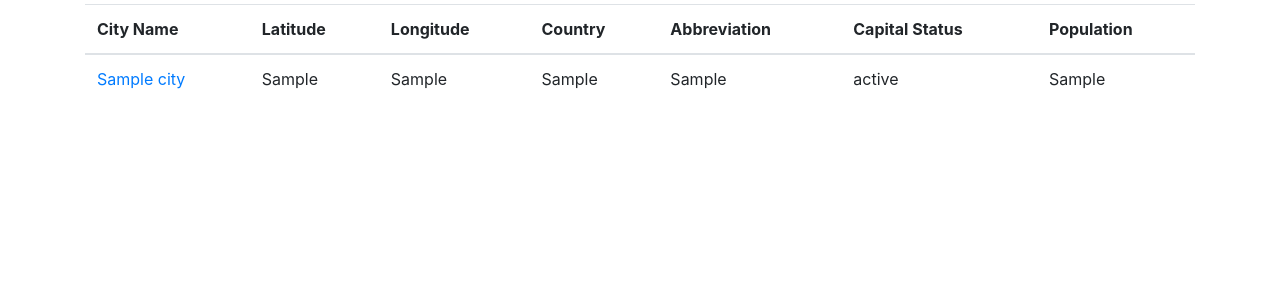
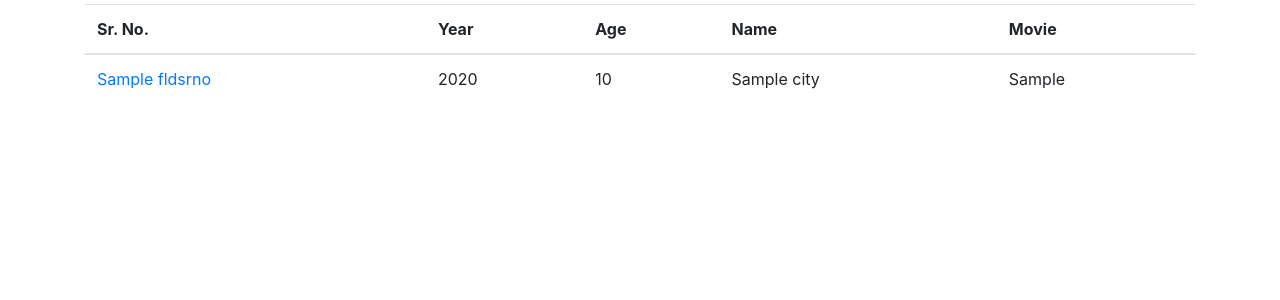
Before and after one commit to JaySRT/PythonFlaskDockerPycharm, a Flask app: template app/templates/index.html in a window 1280 px wide. Shown: the part 56-356 px from the top of the page. Run offline with Flask 2, Linux system fonts and the light colour scheme; the template is opened without the code that fills it: most values are stand-ins (such as "Sample title", 1, 10 or a date in 2020); some libraries are stand-ins or nearby versions.

Commit message:
Task - Updating index.html for Oscar Dataset

```diff
--- a/app/templates/index.html
+++ b/app/templates/index.html
@@ -3,25 +3,21 @@
 <table class="table">
     <thead>
     <tr>
-        <th scope="col">City Name</th>
-        <th scope="col">Latitude</th>
-        <th scope="col">Longitude</th>
-        <th scope="col">Country</th>
-        <th scope="col">Abbreviation</th>
-        <th scope="col">Capital Status</th>
-        <th scope="col">Population</th>
+        <th scope="col">Sr. No.</th>
+        <th scope="col">Year</th>
+        <th scope="col">Age</th>
+        <th scope="col">Name</th>
+        <th scope="col">Movie</th>
     </tr>
     </thead>
     <tbody>
     {% for city in cities %}
     <tr>
-        <td><a href="view/{{city.id}}">{{ city.fldName }}</a></td>
-        <td>{{ city.fldLat }}</td>
-        <td>{{ city.fldLong }}</td>
-        <td>{{ city.fldCountry }}</td>
-        <td>{{ city.fldAbbreviation }}</td>
-        <td>{{ city.fldCapitalStatus }}</td>
-        <td>{{ city.fldPopulation }}</td>
+        <td><a href="view/{{city.id}}">{{ city.fldsrno }}</a></td>
+        <td>{{ city.fldYear }}</td>
+        <td>{{ city.fldAge }}</td>
+        <td>{{ city.fldName }}</td>
+        <td>{{ city.fldMovie }}</td>
     </tr>
     {% endfor %}
     </tbody>
```
